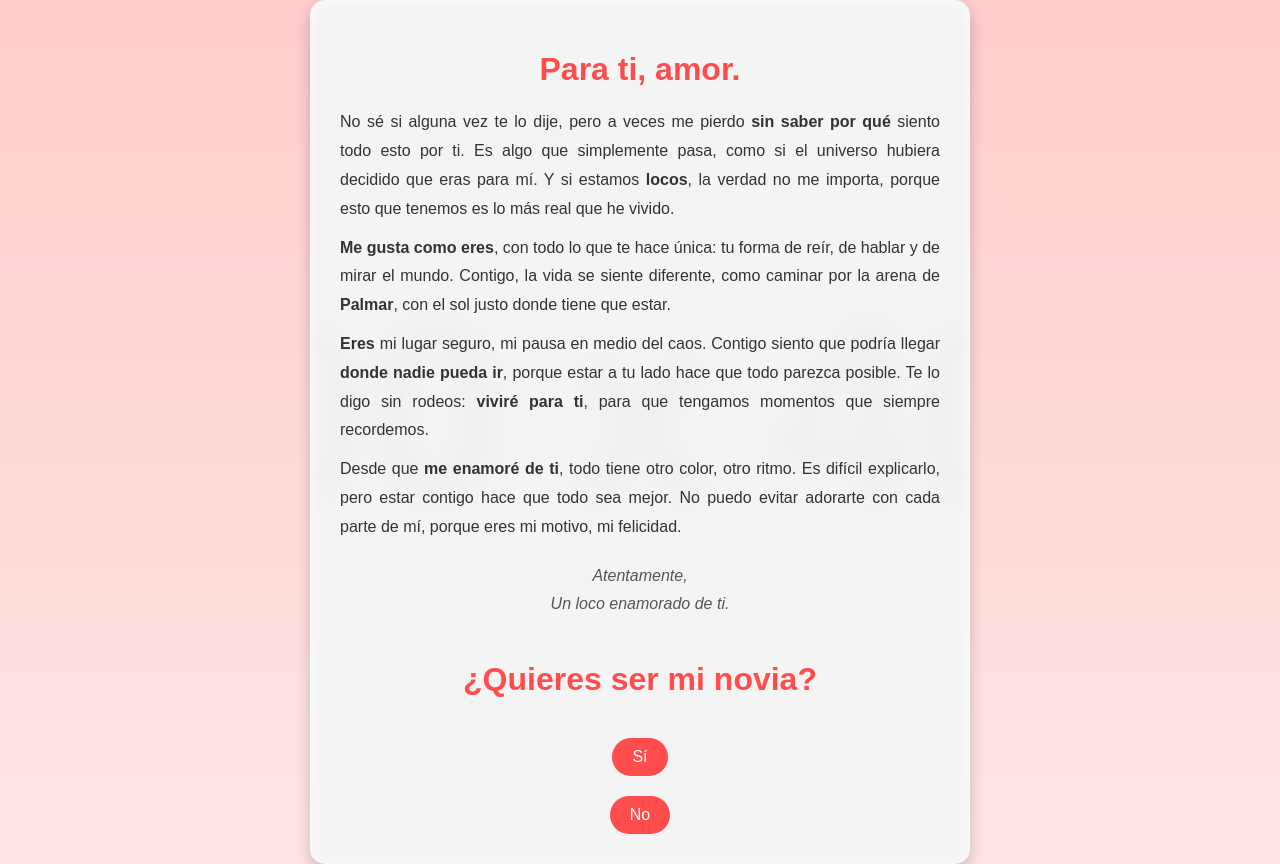
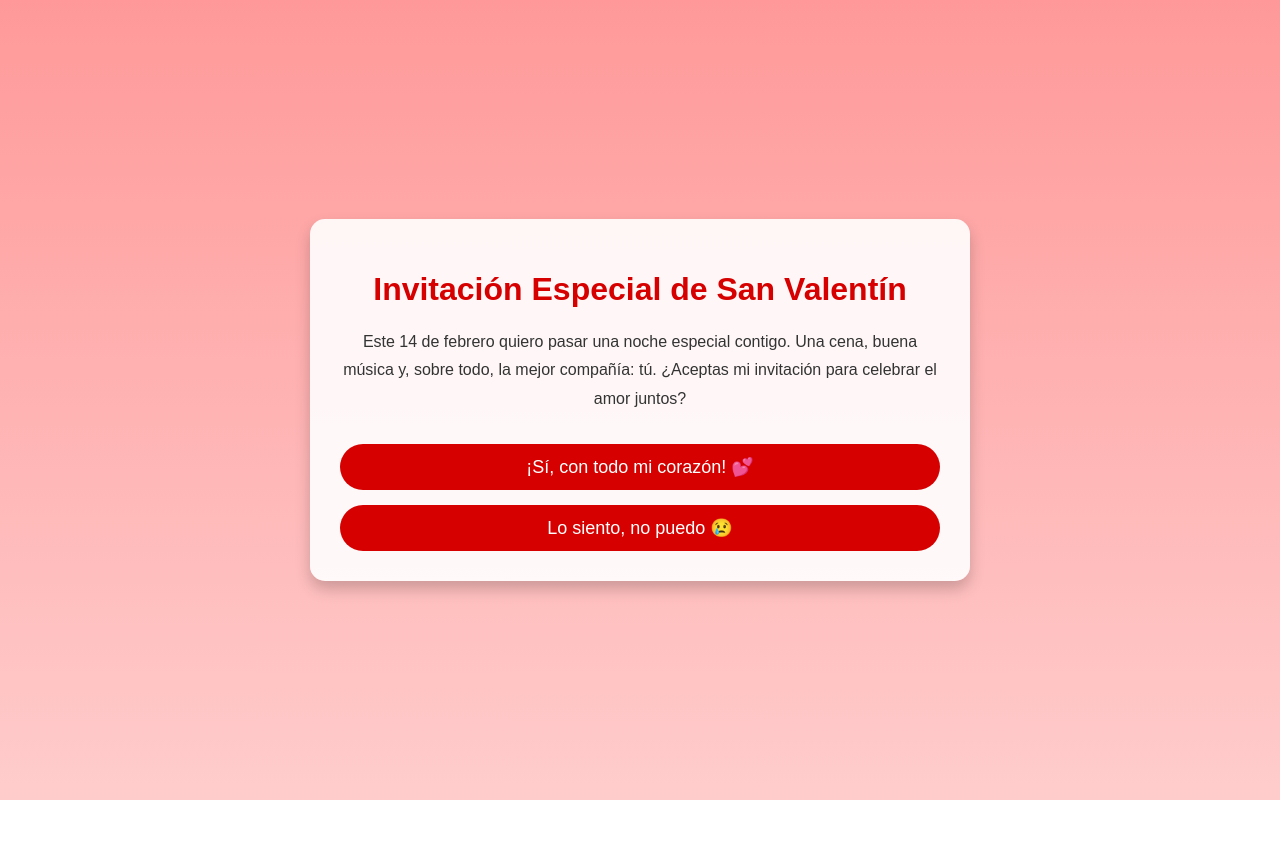
Before and after one commit to kpaulfran/menorque3, a plain HTML site: page index.html in a window 1280 px wide. After the commit the page ends 800 px from the top, so only its background shows below. Drawn offline with Linux system fonts and the light colour scheme; placeholder pictures from the web are drawn by us.

Commit message:
Update index.html

```diff
--- a/index.html
+++ b/index.html
@@ -1,13 +1,13 @@
 <!DOCTYPE html>
-<html lang="en">
+<html lang="es">
 <head>
     <meta charset="UTF-8">
     <meta name="viewport" content="width=device-width, initial-scale=1.0">
-    <title>Carta de Amor</title>
+    <title>Invitación de San Valentín</title>
     <style>
         body {
             font-family: 'Arial', sans-serif;
-            background: linear-gradient(to bottom, #ffcccc, #ffe6e6);
+            background: linear-gradient(to bottom, #ff9999, #ffcccc);
             margin: 0;
             padding: 0;
             display: flex;
@@ -21,82 +21,36 @@
             border-radius: 15px;
             box-shadow: 0 8px 15px rgba(0, 0, 0, 0.2);
             max-width: 600px;
-            text-align: justify;
+            text-align: center;
             position: relative;
             overflow: hidden;
         }
-        .container::before {
-            content: '';
-            background-image: url('https://via.placeholder.com/800x400?text=Romantic+Background');
-            background-size: cover;
-            background-position: center;
-            position: absolute;
-            top: 0;
-            left: 0;
-            width: 100%;
-            height: 100%;
-            z-index: -1;
-            filter: blur(10px) brightness(0.7);
-        }
         h1 {
-            color: #ff4d4d;
+            color: #d60000;
             margin-bottom: 20px;
-            text-align: center;
         }
         p {
             color: #333;
             line-height: 1.8;
-            margin: 10px 0;
         }
-        p a {
-            color: #333;
-            text-decoration: none;
-            font-weight: bold;
+        .cta-options {
+            margin-top: 30px;
+            display: flex;
+            flex-direction: column;
+            gap: 15px;
         }
-        .signature {
-            margin-top: 20px;
-            font-style: italic;
-            color: #555;
-            text-align: center;
-        }
-        .cta {
-            margin-top: 30px;
-            text-align: center;
-        }
-        .cta button {
-            background-color: #ff4d4d;
+        .cta-options button {
+            background-color: #d60000;
             color: #fff;
             border: none;
-            padding: 15px 30px;
+            padding: 12px 20px;
             font-size: 18px;
             border-radius: 25px;
             cursor: pointer;
             transition: transform 0.2s, background-color 0.2s;
         }
-        .cta button:hover {
-            background-color: #e60000;
-            transform: scale(1.05);
-        }
-        .cta-options {
-            display: flex;
-            flex-direction: column;
-            justify-content: center;
-            align-items: center;
-            gap: 20px;
-            margin-top: 20px;
-        }
-        .cta-options button {
-            background-color: #ff4d4d;
-            color: #fff;
-            border: none;
-            padding: 10px 20px;
-            font-size: 16px;
-            border-radius: 20px;
-            cursor: pointer;
-            transition: transform 0.2s, background-color 0.2s;
-        }
         .cta-options button:hover {
-            background-color: #e60000;
+            background-color: #a30000;
             transform: scale(1.05);
         }
         @media (max-width: 768px) {
@@ -109,55 +63,33 @@
             p {
                 font-size: 16px;
             }
-            .cta button {
+            .cta-options button {
                 font-size: 16px;
-                padding: 10px 20px;
-            }
-            .cta-options button {
-                font-size: 14px;
-                padding: 8px 16px;
+                padding: 10px 16px;
             }
         }
     </style>
     <script>
         function handleResponse(answer) {
             if (answer === 'yes') {
-                alert('Te amaré toda la vida 💖.');
+                alert('¡Qué alegría! Será una velada inolvidable ❤️');
             } else {
-                alert('Estoy seguro que querías presionar, sí. Vuelve a intentarlo.');
+                alert('Oh no... espero que puedas reconsiderarlo 💔');
             }
         }
     </script>
 </head>
 <body>
     <div class="container">
-        <h1>Para ti, amor.</h1>
+        <h1>Invitación Especial de San Valentín</h1>
         <p>
-            No sé si alguna vez te lo dije, pero a veces me pierdo <a href="https://open.spotify.com/intl-es/track/6BnRwKaF2bRuA3bbrPjBJg" target="_blank">sin saber por qué</a> siento todo esto por ti.
-            Es algo que simplemente pasa, como si el universo hubiera decidido que eras para mí.
-            Y si estamos <a href="https://open.spotify.com/intl-es/track/3GSMdtJphymHEsR8K9jT5Q" target="_blank">locos</a>, la verdad no me importa, porque esto que tenemos es lo más real que he vivido.
-        </p>
-        <p>
-            <a href="https://open.spotify.com/intl-es/track/0mlnmHVwY0o096HMTRUsmJ" target="_blank">Me gusta como eres</a>, con todo lo que te hace única: tu forma de reír, de hablar y de mirar el mundo.
-            Contigo, la vida se siente diferente, como caminar por la arena de <a href="https://open.spotify.com/intl-es/track/06FhHrnpYCmIxIxIGUehxQ" target="_blank">Palmar</a>, con el sol justo donde tiene que estar.
-        </p>
-        <p>
-            <a href="https://open.spotify.com/intl-es/track/6kdCN6gTWLcLxmLXoUcwuI" target="_blank">Eres</a> mi lugar seguro, mi pausa en medio del caos.
-            Contigo siento que podría llegar <a href="https://open.spotify.com/intl-es/track/05xgON7xWm3yN1yarMHdBv" target="_blank">donde nadie pueda ir</a>, porque estar a tu lado hace que todo parezca posible.
-            Te lo digo sin rodeos: <a href="https://open.spotify.com/intl-es/track/2urjF7QhprjmNRK2aqLnxE" target="_blank">viviré para ti</a>, para que tengamos momentos que siempre recordemos.
-        </p>
-        <p>
-            Desde que <a href="https://open.spotify.com/intl-es/track/1sJFu2pvYJhtEOo9oVe1TZ" target="_blank">me enamoré de ti</a>, todo tiene otro color, otro ritmo. Es difícil explicarlo, pero estar contigo hace que todo sea mejor.
-            No puedo evitar adorarte con cada parte de mí, porque eres mi motivo, mi felicidad.
-        </p>
-        <p class="signature">
-            Atentamente,<br>
-            Un loco enamorado de ti.
+            Este 14 de febrero quiero pasar una noche especial contigo.
+            Una cena, buena música y, sobre todo, la mejor compañía: tú.
+            ¿Aceptas mi invitación para celebrar el amor juntos?
         </p>
         <div class="cta-options">
-            <h1>¿Quieres ser mi novia?</h1>
-            <button onclick="handleResponse('yes')">Sí</button>
-            <button onclick="handleResponse('no')">No</button>
+            <button onclick="handleResponse('yes')">¡Sí, con todo mi corazón! 💕</button>
+            <button onclick="handleResponse('no')">Lo siento, no puedo 😢</button>
         </div>
     </div>
 </body>
```
